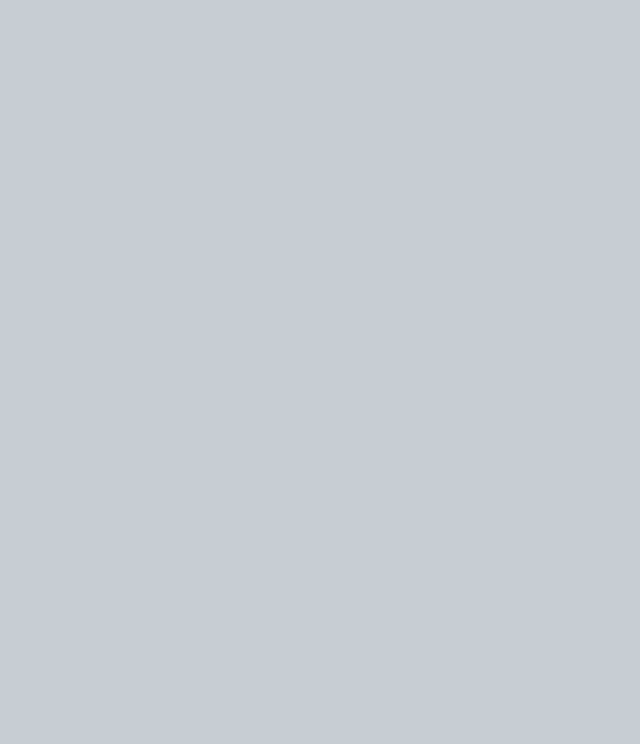
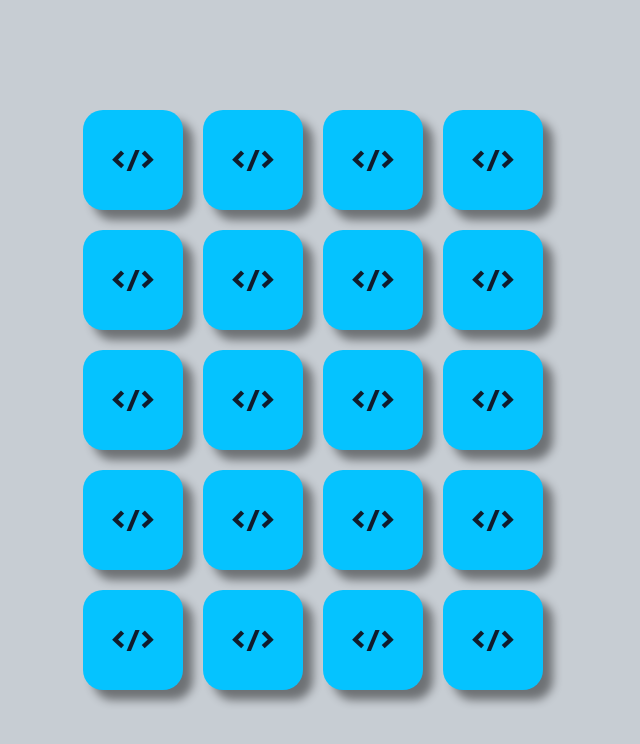
Before and after one commit to vilsonjsantos/Jogo-da-Memoria, a plain HTML site: page index.html in a window 1280 px wide. Shown: the whole page, without its empty margins (327-967 px from the left). Drawn offline with Linux system fonts and the light colour scheme.

Commit message:
boardCreation_js.v2

```diff
--- a/script.js
+++ b/script.js
@@ -1,5 +1,7 @@
 const FRONT = "card_front"
 const BACK = "card_back"
+const CARD = "card"
+const ICON = "icon"
 
 let techs = ["bootstrap",
             "css",
@@ -17,9 +19,52 @@ let cards = null;
 startGame();
 
 function startGame(){
-    let cards = createCardsFromTechs(techs)
-    shuffleCards(cards)
-    console.log(cards)
+    let cards = createCardsFromTechs(techs);
+    shuffleCards(cards);
+    initializeCards(cards);
+}
+
+function initializeCards(cards){
+    let gameBoard = document.getElementById("gameBoard")
+    cards.forEach(card =>{
+            let cardElement = document.createElement("div");
+            cardElement.id = card.id;
+            cardElement.classList.add(CARD);
+            cardElement.dataset.icon = card.icon;
+
+
+            createCardContent(card, cardElement);
+            cardElement.addEventListener("click", flipcard);
+            gameBoard.appendChild(cardElement);
+
+
+    })
+
+
+}
+
+function createCardContent(card, cardElement){
+
+        createCardFace(FRONT, card, cardElement);
+        createCardFace(BACK, card, cardElement);
+
+}
+
+function createCardFace(face, card, element){
+    let cardElementFace = document.createElement("div");
+    cardElementFace.classList.add(face);
+
+    if(face == FRONT){
+        let iconElement = document.createElement("img");
+        iconElement.classList.add(ICON);
+        iconElement.src = "./imgs/" + card.icon + ".png";
+        cardElementFace.appendChild(iconElement);
+    }else{
+        cardElementFace.innerHTML = "&lt/&gt";
+    }
+    element.appendChild(cardElementFace);
+
+
 }
 
 function shuffleCards(cards){
@@ -31,7 +76,6 @@ function shuffleCards(cards){
         currentIndex--;
         [cards[randomIndex], cards[currentIndex]] = [cards[currentIndex], cards[randomIndex]];
 
-
     }
 
 
@@ -40,9 +84,9 @@ function shuffleCards(cards){
 function createCardsFromTechs(techs){
 
     let cards = [];
-    for(let tech of techs){
+    techs.forEach((tech) => {
         cards.push(createPairFromTech(tech));
-    }
+    })
     return cards.flatMap(pair => pair)
 }
 
@@ -64,3 +108,8 @@ function createPairFromTech(tech){
 function CreateIdWithTech(tech){
     return tech + parseInt(Math.random() * 1000);
 }
+
+function flipcard(){
+    this.classList.add("flip")
+
+}
--- a/style.css
+++ b/style.css
@@ -20,8 +20,8 @@ body{
 /* Classes*/
 
 .card{
-    width: 75px;
-    height: 75px;
+    width: 100px;
+    height: 100px;
     position:relative;
     transform-style: preserve-3d;
     transition: transform .5s;
```
